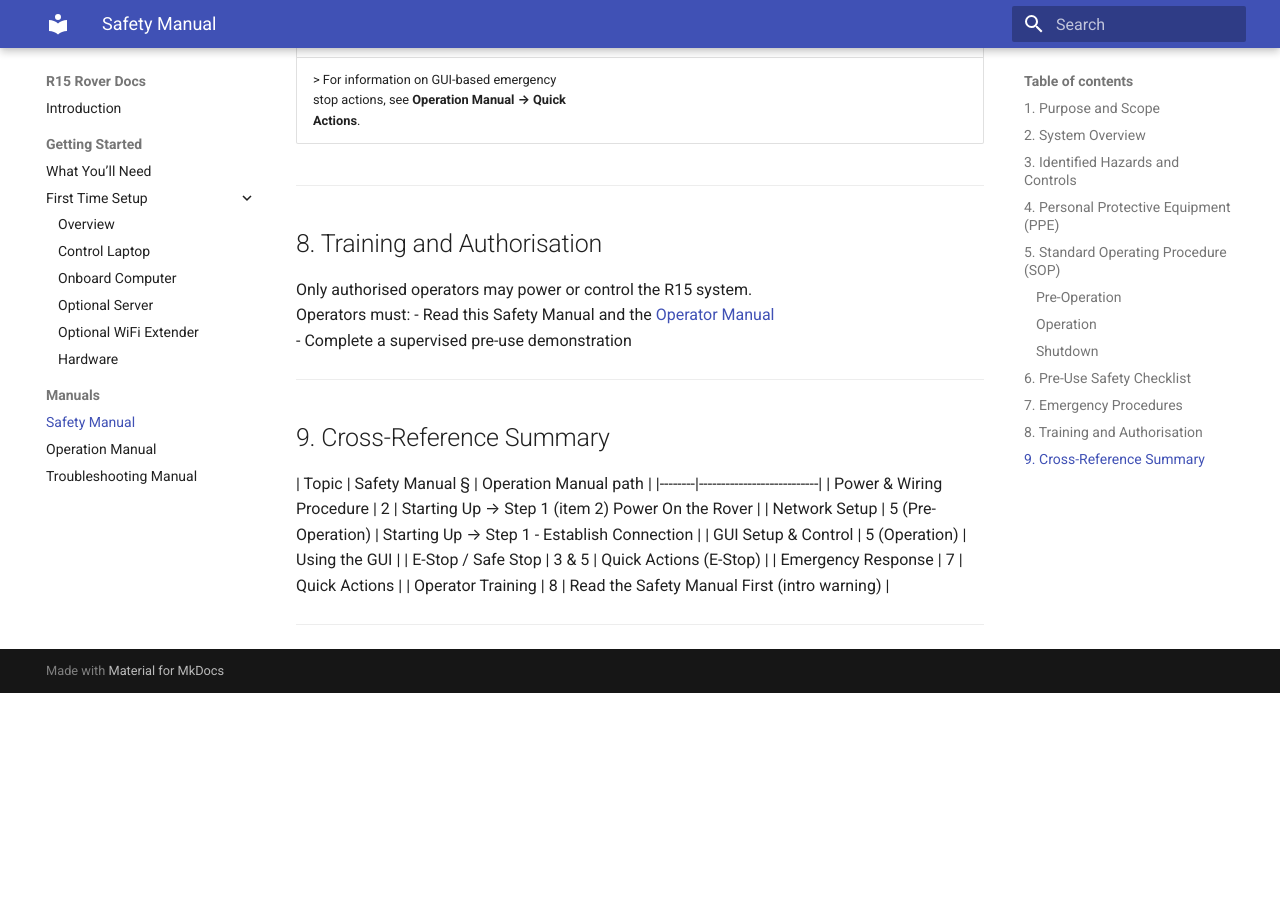
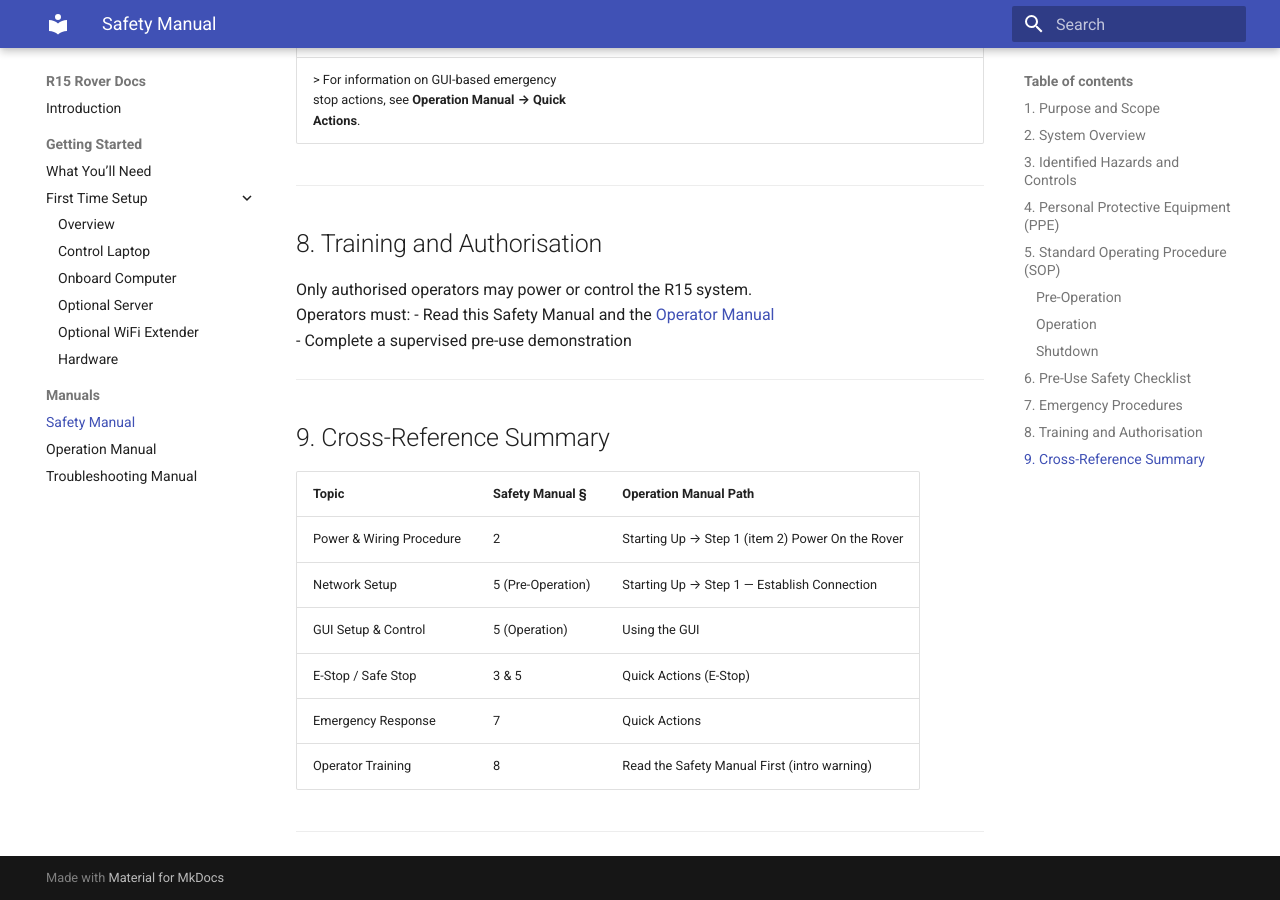
Before and after one commit to EriCheww/ECE4191-R15, an MkDocs documentation site: the page built from docs/safety.md, in a window 1280 px wide and 900 px high, scrolled down 4052 px. Built offline with MkDocs 1.6.1 and Material for MkDocs 9.7.7, drawn with Linux system fonts in a browser that asks for light colours; before the commit the page ends 4745 px from its top, so only the background shows below that.

```diff
--- a/docs/safety.md
+++ b/docs/safety.md
@@ -124,10 +124,10 @@ Operators must:
 
 ## 9. Cross-Reference Summary
 
-| Topic | Safety Manual § | Operation Manual path |
-|--------|---------------------------|
+| **Topic** | **Safety Manual §** | **Operation Manual Path** |
+|------------|---------------------|----------------------------|
 | Power & Wiring Procedure | 2 | Starting Up → Step 1 (item 2) Power On the Rover |
-| Network Setup | 5 (Pre-Operation) | Starting Up → Step 1 - Establish Connection |
+| Network Setup | 5 (Pre-Operation) | Starting Up → Step 1 — Establish Connection |
 | GUI Setup & Control | 5 (Operation) | Using the GUI |
 | E-Stop / Safe Stop | 3 & 5 | Quick Actions (E-Stop) |
 | Emergency Response | 7 | Quick Actions |
```
